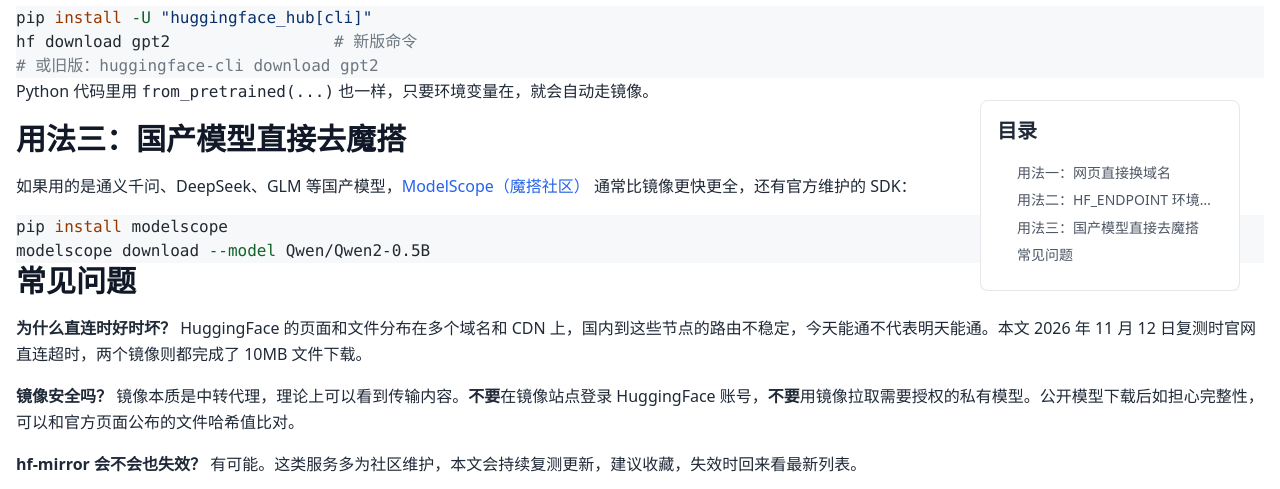
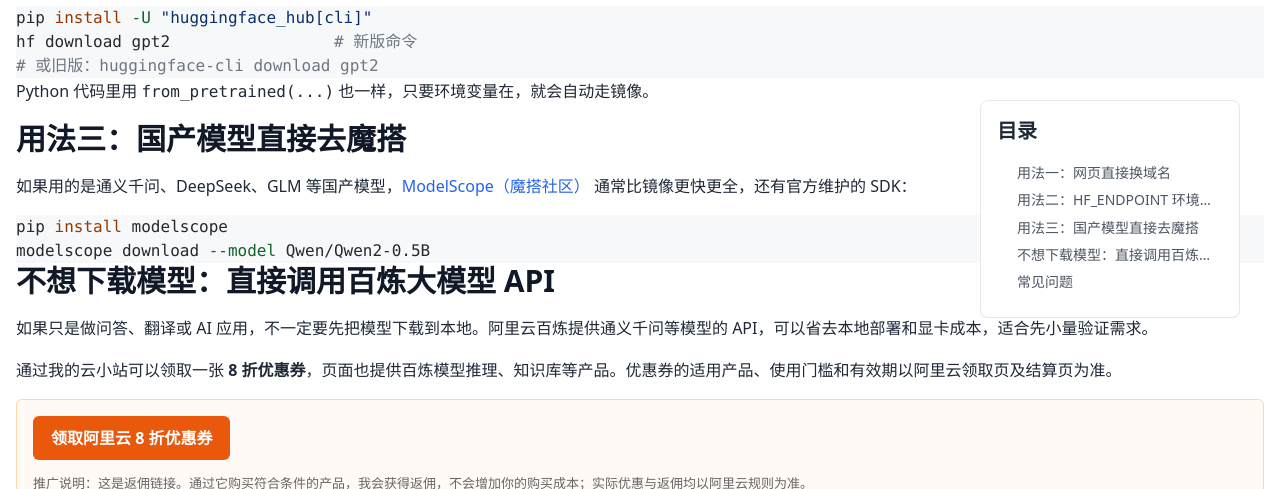
Before and after one commit to zachthinking/zachthinking.github.io, a Jekyll site: the page built from _posts/2026-10-25-huggingface-mirror.md, in a window 1280 px wide and 900 px high, scrolled down 1240 px, cut to the strip 0-489 px from the top of the window. Built offline with Jekyll 4.4.1, drawn with Linux system fonts in a browser that asks for light colours; comment, search, counter and statistics services are not loaded.

Commit message:
在 Hugging Face 教程加入阿里云 8 折券推广
Co-Authored-By: Claude Code <noreply@anthropic.com>

````diff
--- a/_posts/2026-10-25-huggingface-mirror.md
+++ b/_posts/2026-10-25-huggingface-mirror.md
@@ -75,6 +75,28 @@ pip install modelscope
 modelscope download --model Qwen/Qwen2-0.5B
 ```
 
+## 不想下载模型：直接调用百炼大模型 API
+
+如果只是做问答、翻译或 AI 应用，不一定要先把模型下载到本地。阿里云百炼提供通义千问等模型的 API，可以省去本地部署和显卡成本，适合先小量验证需求。
+
+通过我的云小站可以领取一张 **8 折优惠券**，页面也提供百炼模型推理、知识库等产品。优惠券的适用产品、使用门槛和有效期以阿里云领取页及结算页为准。
+
+<div style="border:1px solid #fed7aa;background:#fffaf5;border-radius:6px;padding:16px;margin:16px 0;">
+  <a href="https://www.aliyun.com/minisite/goods?userCode=ovyc4rns"
+     target="_blank"
+     rel="sponsored nofollow noopener"
+     data-cps-partner="aliyun"
+     data-cps-product="bailian"
+     data-cps-source-page="huggingface-mirror"
+     data-cps-placement="model_api_section"
+     style="display:inline-block;padding:10px 18px;border-radius:6px;background:#ea580c;color:#fff;text-decoration:none;font-weight:600;">
+    领取阿里云 8 折优惠券
+  </a>
+  <p style="margin:12px 0 0;font-size:13px;color:#666;line-height:1.7;">
+    推广说明：这是返佣链接。通过它购买符合条件的产品，我会获得返佣，不会增加你的购买成本；实际优惠与返佣均以阿里云规则为准。
+  </p>
+</div>
+
 ## 常见问题
 
 **为什么直连时好时坏？**
````
Also changed, not shown: _includes/analytics.html (+13 -0 lines).
